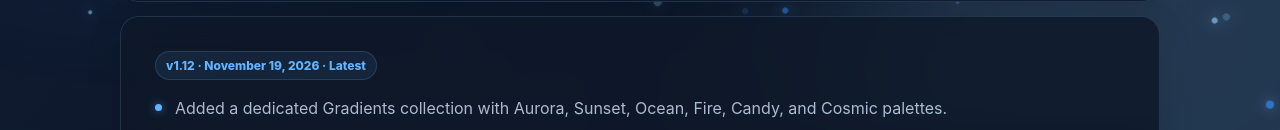
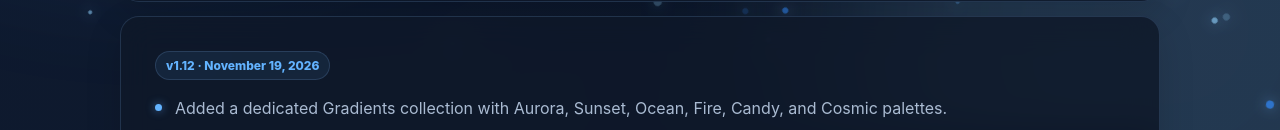
Before and after one commit to 0twbo/Bot-ToS-.-Privacy-Policy, a plain HTML site: page updates.html in a window 1280 px wide. Shown: the part 670-800 px from the top of the page. Drawn offline with Linux system fonts and the light colour scheme.

Commit message:
Another error fix

```diff
--- a/updates.html
+++ b/updates.html
@@ -8,7 +8,7 @@
 <header class="topbar"><a class="brand" href="index.html"><span aria-hidden="true" class="brand-mark"><span class="brand-mark-text">PF</span></span><span>Project Forsaken</span></a><nav aria-label="Main navigation" class="nav"><a href="index.html">Home</a><a href="links.html">Links</a><a aria-current="page" href="updates.html">Updates</a><a href="tos.html">Terms</a><a href="privacy.html">Privacy</a><button aria-expanded="false" aria-haspopup="dialog" aria-label="Open settings" class="icon-button" id="settingsButton" type="button"><svg aria-hidden="true" class="svg-icon is-filled" focusable="false" viewbox="0 0 24 24"><path d="M12 8a4 4 0 0 1 4 4a4 4 0 0 1-4 4a4 4 0 0 1-4-4a4 4 0 0 1 4-4m0 2a2 2 0 0 0-2 2a2 2 0 0 0 2 2a2 2 0 0 0 2-2a2 2 0 0 0-2-2m-2 12c-.25 0-.46-.18-.5-.42l-.37-2.65c-.63-.25-1.17-.59-1.69-.99l-2.49 1.01c-.22.08-.49 0-.61-.22l-2-3.46a.493.493 0 0 1 .12-.64l2.11-1.66L4.5 12l.07-1l-2.11-1.63a.493.493 0 0 1-.12-.64l2-3.46c.12-.22.39-.31.61-.22l2.49 1c.52-.39 1.06-.73 1.69-.98l.37-2.65c.04-.24.25-.42.5-.42h4c.25 0 .46.18.5.42l.37 2.65c.63.25 1.17.59 1.69.98l2.49-1c.22-.09.49 0 .61.22l2 3.46c.13.22.07.49-.12.64L19.43 11l.07 1l-.07 1l2.11 1.63c.19.15.25.42.12.64l-2 3.46c-.12.22-.39.31-.61.22l-2.49-1c-.52.39-1.06.73-1.69.98l-.37 2.65c-.04.24-.25.42-.5.42z" fill="currentColor" stroke="none"></path></svg></button></nav></header>
 <main>
 <section class="panel hero"><div class="hero-content"><span class="eyebrow">Changelog</span><h1>Update <span class="gradient-text">Log</span></h1><p class="lead">Website improvements and changes to Project Forsaken Bot.</p></div></section>
-<section class="section content-card"><span class="version">v1.13 · November 19, 2026 · Latest</span><ul class="update-list"><li>Added language selection in Settings with English, Ukrainian, and Russian translations.</li><li>Language choice is saved and stays in sync across all five pages.</li><li>Translated navigation, page content, update log, terms, privacy information, and Settings labels.</li><li>Changed theme collections into expandable accordion sections to keep Settings compact.</li></ul></section><section class="section content-card"><span class="version">v1.12 · November 19, 2026 · Latest</span><ul class="update-list"><li>Added a dedicated Gradients collection with Aurora, Sunset, Ocean, Fire, Candy, and Cosmic palettes.</li><li>Gradient themes now use real two-color blends across primary buttons, gradient headings, the PF brand mark, ambient accents, and particle colors.</li><li>Added a custom gradient picker with separate start and end colors, saved across all five pages.</li><li>Added a Holidays collection with New Year, Christmas, Halloween, Valentine's Day, Easter, and Summer palettes.</li><li>Gradient and holiday themes work in both dark and light modes and retain the existing single-color themes.</li></ul></section>
+<section class="section content-card"><span class="version">v1.13 · November 19, 2026 · Latest</span><ul class="update-list"><li>Added language selection in Settings with English, Ukrainian, and Russian translations.</li><li>Language choice is saved and stays in sync across all five pages.</li><li>Translated navigation, page content, update log, terms, privacy information, and Settings labels.</li><li>Changed theme collections into expandable accordion sections to keep Settings compact.</li></ul></section><section class="section content-card"><span class="version">v1.12 · November 19, 2026</span><ul class="update-list"><li>Added a dedicated Gradients collection with Aurora, Sunset, Ocean, Fire, Candy, and Cosmic palettes.</li><li>Gradient themes now use real two-color blends across primary buttons, gradient headings, the PF brand mark, ambient accents, and particle colors.</li><li>Added a custom gradient picker with separate start and end colors, saved across all five pages.</li><li>Added a Holidays collection with New Year, Christmas, Halloween, Valentine's Day, Easter, and Summer palettes.</li><li>Gradient and holiday themes work in both dark and light modes and retain the existing single-color themes.</li></ul></section>
 <section class="section content-card"><span class="version">v1.11 · November 19, 2026</span><ul class="update-list"><li>Reorganized the color picker into separate Essentials, Nature, Metallics, and Vibrant collections, plus a dedicated Custom section.</li><li>Added five new palettes: Teal, Lime, Cyan, Magenta, and Orange.</li><li>Expanded the Settings dialog with a scrollable layout so every theme remains easy to browse on smaller screens.</li><li>All 14 built-in themes and the custom picker continue to sync across all five pages and support dark and light modes.</li></ul></section>
 <section class="section content-card"><span class="version">v1.10 · November 19, 2026</span><ul class="update-list"><li>Added Gold, Bronze, and Steel built-in color themes.</li><li>Each metallic palette has coordinated dark and light mode colors.</li><li>New themes work with the existing custom color picker and save across all five pages.</li></ul></section>
 <section class="section content-card"><span class="version">v1.9 · November 19, 2026</span><ul class="update-list"><li>Added a Red color theme to the built-in palette selection.</li><li>Added a custom color picker so you can choose your own accent color.</li><li>Custom colors are saved and synced across all five website pages, with contrast-aware shades for readability in dark and light modes.</li></ul></section>
```
